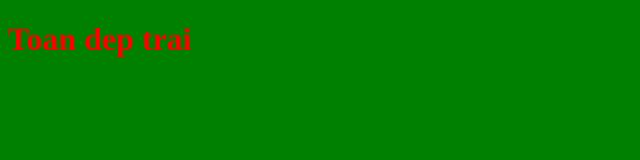
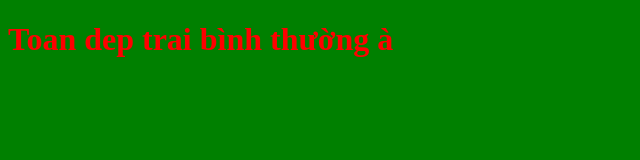
Before and after one commit to Toanhandsome/git-tutorial, a plain HTML site: page index.html in a window 1280 px wide. Shown: the whole page, without its empty margins (0-640 px from the left). Drawn offline with Linux system fonts and the light colour scheme.

Commit message:
update index.html file new

```diff
--- a/index.html
+++ b/index.html
@@ -9,6 +9,6 @@
     <link rel="stylesheet" href="index2.css">
 </head>
 <body>
-    <h1>Toan dep trai</h1>
+    <h1>Toan dep trai bình thường à</h1>
 </body>
 </html>
```
